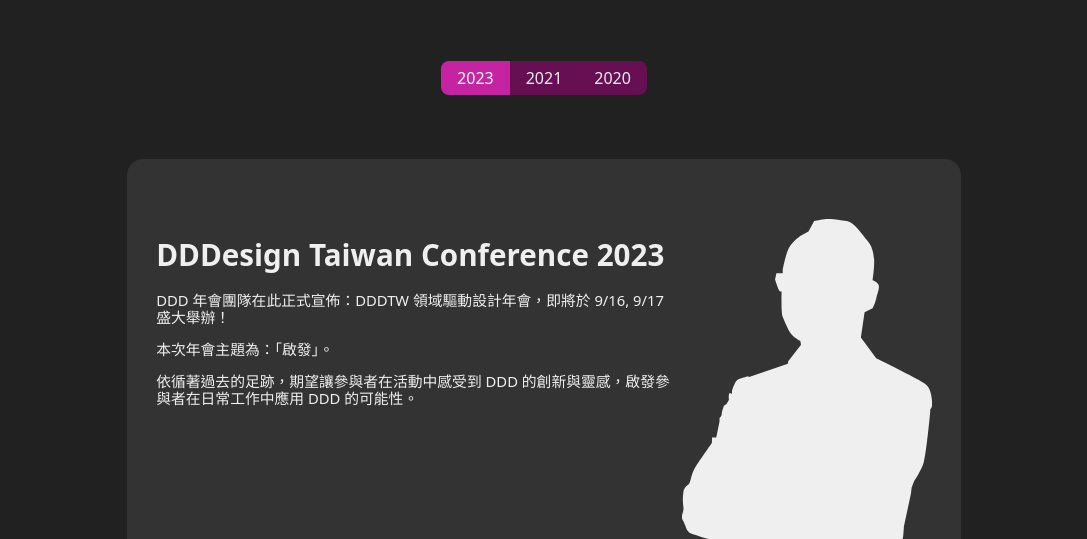
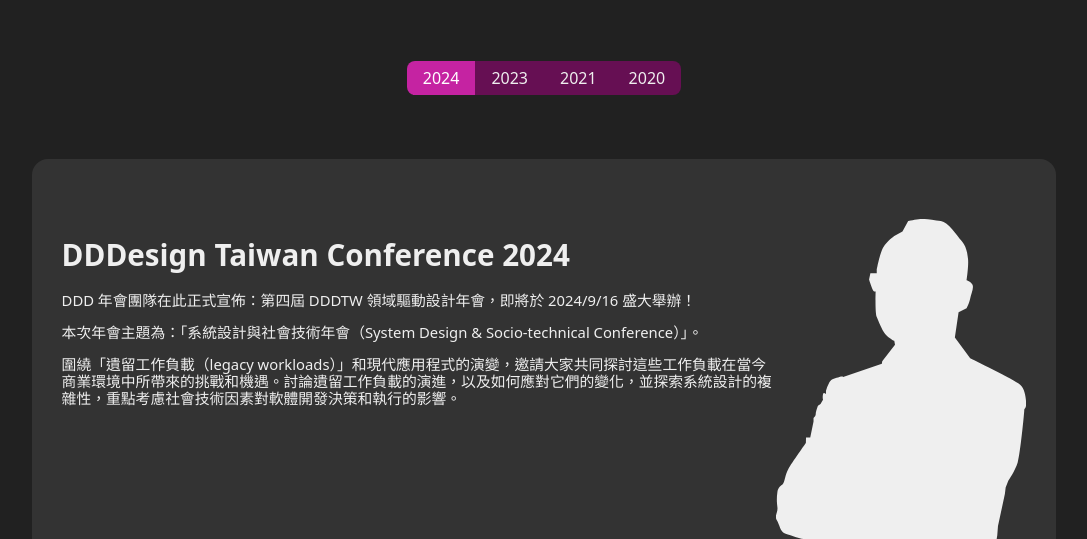
Before and after one commit to ddd-tw-conference/ddd-tw-conference.github.io, a plain HTML site: page index.html in a window 1280 px wide. Shown: the part 261-800 px from the top of the page, without its empty margins (96-1183 px from the left). Drawn offline with nearby package versions, Linux system fonts and the light colour scheme.

Commit message:
Update index.html (#1)

```diff
--- a/index.html
+++ b/index.html
@@ -7,7 +7,7 @@
     <title>DDD TW Conference</title>
     <meta
       property="description"
-      content="DDD 年會團隊在此正式宣佈：DDDTW 領域驅動設計年會，即將於 9/16, 9/17 盛大舉辦！本次年會主題為：「啟發」。依循著過去的足跡，期望讓參與者在活動中感受到 DDD 的創新與靈感，啟發參與者在日常工作中應用 DDD 的可能性。"
+      content="DDD 年會團隊在此正式宣佈：DDDTW 領域驅動設計年會，即將於 2024/9/13 盛大舉辦！本次年會主題為：「系統設計與社會技術年會（System Design & Socio-technical Conference）」。圍繞「遺留工作負載（legacy workloads）」和現代應用程式的演變，邀請大家共同探討這些工作負載在當今商業環境中所帶來的挑戰和機遇。"
     />
     <meta property="og:image" content="https://i.imgur.com/kaubiGf.png" />
     <link rel="preconnect" href="https://fonts.googleapis.com" />
@@ -28,6 +28,10 @@
     </header>
     <section class="main">
       <div class="links">
+        <a href="/2024" target="_blank" rel="noreferrer noopener"
+          ><div>2024</div></a
+        >
+
         <a href="/2023" target="_blank" rel="noreferrer noopener"
           ><div>2023</div></a
         >
@@ -45,15 +49,13 @@
           d="M359,5.47,343.5,34,321.21,46.26S301.38,60.15,291.46,77s-17.85,61.49-17.85,61.49v8.82H256.32l-3.56,17S262.68,197,266.65,197h4s-2,58.51,3,69.42,12.89,33.72,22.81,45.62,24.75,18.84,24.75,18.84l2,10.91-34.7,44.62-1,6.94L182.35,429.1s-.6-3-10.21,0-21.52,4-27.47,14.87a110.14,110.14,0,0,0-8.93,22.81v9.36s-6.25-7.5-8.08,0a36.2,36.2,0,0,0,0,15.09l-6.79,11.25-6.94,5s-6,15.87-6,22.81a11.53,11.53,0,0,1-6,9.92V550l-8.93,43.72H81.55l-.4,14.87S42.48,663.17,33.55,679s-9.92,35.7-14.88,40.66S5.78,727.64,3.8,741.52a143.69,143.69,0,0,0,0,41.21c2,13.33-8.93,23.44-1.49,35.73s9.42,30.15,19.34,34.12,39.67,13.88,53.55,16.86,53.6,14.82,53.6,14.82L110,921l6.94,6,11.9-17.85L101,998.35H631.21s-15.45-54.55-15.45-62.47-18.84-34.72-18.84-43.63,4-32.73,4-32.73l2-25.79,18.84-87.27,2-16.86,7.45-19.34s18.27-26.32,25.21-49.13,17.79-133.87,17.79-140.8,5.23-4.13,5.1-18.43-2.51-40-16.2-51.92-135.67-71.46-135.67-71.46L485.81,322h0l10.07-68.54,21.67-10.79s7.93-15.87,9.91-26.78,10.91-28.77,6-37.68-15.91-11.94-15.91-11.94,6-39.67,4-57.52S516.6,74,503.7,59.15s-35.59-50.91-56-53.72S404.5-.35,396.57-.35,359,5.47,359,5.47Z"
         />
       </svg>
-      <h1>DDDesign Taiwan Conference 2023</h1>
+      <h1>DDDesign Taiwan Conference 2024</h1>
       <p>
-        DDD 年會團隊在此正式宣佈：DDDTW 領域驅動設計年會，即將於 9/16, 9/17
-        盛大舉辦！
+        DDD 年會團隊在此正式宣佈：第四屆 DDDTW 領域驅動設計年會，即將於 2024/9/16 盛大舉辦！
       </p>
-      <p>本次年會主題為：「啟發」。</p>
+      <p>本次年會主題為：「系統設計與社會技術年會（System Design & Socio-technical Conference）」。</p>
       <p>
-        依循著過去的足跡，期望讓參與者在活動中感受到 DDD
-        的創新與靈感，啟發參與者在日常工作中應用 DDD 的可能性。
+        圍繞「遺留工作負載（legacy workloads）」和現代應用程式的演變，邀請大家共同探討這些工作負載在當今商業環境中所帶來的挑戰和機遇。討論遺留工作負載的演進，以及如何應對它們的變化，並探索系統設計的複雜性，重點考慮社會技術因素對軟體開發決策和執行的影響。
       </p>
     </section>
     <footer>
```
